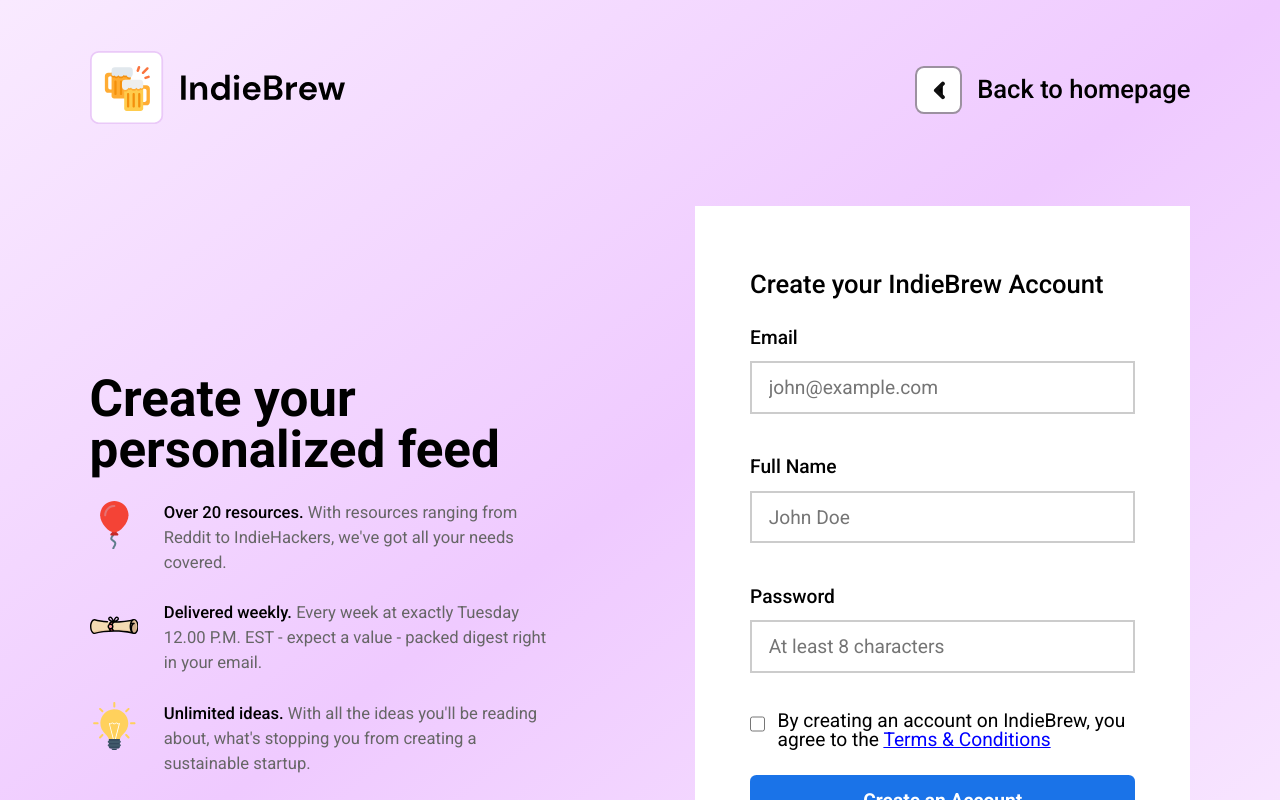
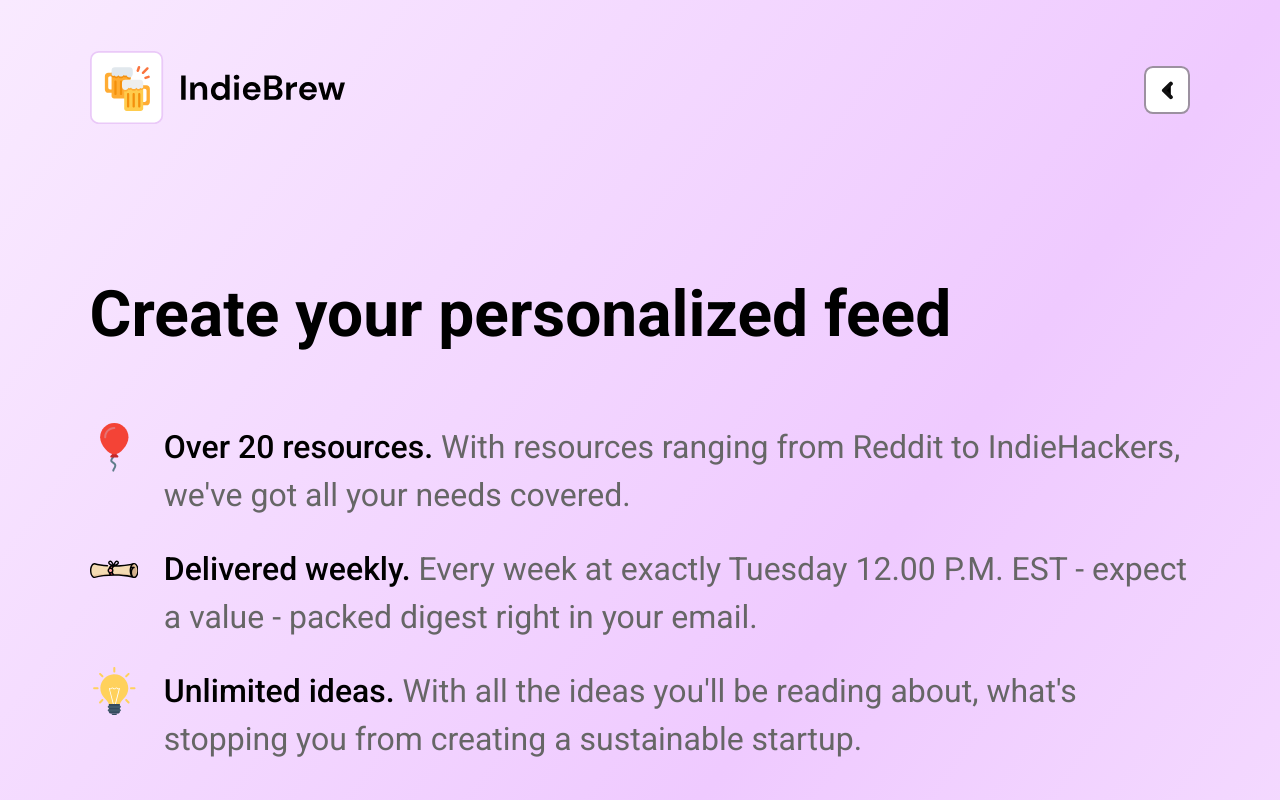
Before and after one commit to nvhoang2001/indie-brew-page, a React (Create React App) app: page /sign-up in a window 1280 px wide. Shown: the top 800 px of the page. Built offline with nearby package versions, Linux system fonts and the light colour scheme.

Commit message:
adjust style for all components in sign-up page

```diff
--- a/src/components/CustomInput/CustomInput.scss
+++ b/src/components/CustomInput/CustomInput.scss
@@ -30,3 +30,32 @@ $input-border: #ccc;
 input[type="text"] {
 	appearance: text;
 }
+
+@media only screen and (max-device-width: $ipad-landscape-screen-max) {
+	.custom-input {
+		&__label,
+		&__input {
+			font-size: $ipad-font;
+		}
+	}
+}
+
+// Query for landscape phone
+@media only screen and (max-device-width: $phone-landscape-screen-max) and (orientation: landscape) {
+	.custom-input {
+		&__label,
+		&__input {
+			font-size: $phone-landscape-font;
+		}
+	}
+}
+
+// Query for portrait phone
+@media only screen and (max-device-width: $phone-portrait-screen-max) and (orientation: portrait) {
+	.custom-input {
+		&__label,
+		&__input {
+			font-size: $phone-portrait-font;
+		}
+	}
+}
--- a/src/components/Positive/Positive.component.jsx
+++ b/src/components/Positive/Positive.component.jsx
@@ -1,8 +1,9 @@
-import "./Positive.scss";
+import PositiveDetail from "../PositiveDetail/PositiveDetail.component";
+
 import { ReactComponent as balloon } from "../../Assets/balloon.svg";
 import { ReactComponent as lightbulb } from "../../Assets/lightbulb.svg";
 import { ReactComponent as parchment } from "../../Assets/parchment.svg";
-import PositiveDetail from "../PositiveDetail/PositiveDetail.component";
+import "./Positive.scss";
 
 const details = [
 	{
--- a/src/components/Positive/Positive.scss
+++ b/src/components/Positive/Positive.scss
@@ -1,3 +1,22 @@
+@import "../../global.scss";
+
+@mixin mobile-positive($selector, $font-size) {
+	#{$selector} {
+		&__title {
+			margin-bottom: 3rem;
+			font-size: 2 * $font-size;
+		}
+
+		&-detail {
+			&__text {
+				> p {
+					font-size: $font-size;
+				}
+			}
+		}
+	}
+}
+
 .positive {
 	margin-top: 3rem;
 	width: 42.5%;
@@ -7,3 +26,33 @@
 		margin-bottom: 1rem;
 	}
 }
+
+@media only screen and (max-device-width: $ipad-landscape-screen-max) {
+	.positive {
+		width: 100%;
+
+		margin-bottom: 2rem;
+
+		&__title {
+			font-size: 2 * $ipad-font;
+		}
+
+		&-detail {
+			&__text {
+				> p {
+					font-size: 1.2 * $ipad-font;
+				}
+			}
+		}
+	}
+}
+
+// Query for landscape phone
+@media only screen and (max-device-width: $phone-landscape-screen-max) and (orientation: landscape) {
+	@include mobile-positive(".positive", $phone-landscape-font);
+}
+
+// Query for portrait phone
+@media only screen and (max-device-width: $phone-portrait-screen-max) and (orientation: portrait) {
+	@include mobile-positive(".positive", $phone-portrait-font);
+}
--- a/src/components/ReturnHomepage/ReturnHomepage.jsx
+++ b/src/components/ReturnHomepage/ReturnHomepage.jsx
@@ -1,15 +1,26 @@
+import { useMediaQuery } from "react-responsive";
 import { ReactComponent as BackArrow } from "../../Assets/Back Arrow.svg";
 
 import "./ReturnHomepage.scss";
 
+const phoneLanscapeMaxWidth = 800;
+const phonePortraitMaxWidth = 420;
+
+const landcapePhoneQuery = { maxDeviceWidth: phoneLanscapeMaxWidth, orientation: "landscape" };
+const portraitPhoneQuery = { maxDeviceWidth: phonePortraitMaxWidth, orientation: "portrait" };
+
 const ReturnHomepage = () => {
+	const isLanscapeMobile = useMediaQuery(landcapePhoneQuery);
+	const isPortraitMobile = useMediaQuery(portraitPhoneQuery);
+	const isMobile = isLanscapeMobile || isPortraitMobile;
+
 	return (
 		<div className="ReturnHomepage">
 			<div className="ReturnHomepage__svg">
 				<BackArrow />
 			</div>
 
-			<span className="ReturnHomepage__text">Back to homepage</span>
+			{!isMobile && <span className="ReturnHomepage__text">Back to homepage</span>}
 		</div>
 	);
 };
--- a/src/components/ReturnHomepage/ReturnHomepage.scss
+++ b/src/components/ReturnHomepage/ReturnHomepage.scss
@@ -1,3 +1,5 @@
+@import "../../global.scss";
+
 $arrow-background: white;
 $arrow-padding: 0.5rem 0.6rem;
 
@@ -26,3 +28,25 @@ $arrow-padding: 0.5rem 0.6rem;
 		font-weight: 500;
 	}
 }
+
+@media only screen and (max-device-width: $ipad-landscape-screen-max) {
+	.ReturnHomepage {
+		&__text {
+			font-size: $ipad-font;
+		}
+	}
+}
+
+// Query for landscape phone
+@media only screen and (max-device-width: $phone-landscape-screen-max) and (orientation: landscape) {
+	.ReturnHomepage {
+		justify-content: flex-end;
+	}
+}
+
+// Query for portrait phone
+@media only screen and (max-device-width: $phone-portrait-screen-max) and (orientation: portrait) {
+	.ReturnHomepage {
+		justify-content: flex-end;
+	}
+}
--- a/src/page/SignUp.scss
+++ b/src/page/SignUp.scss
@@ -30,3 +30,12 @@ body.active {
 		margin: 3rem 0;
 	}
 }
+
+@media only screen and (max-device-width: $ipad-landscape-screen-max) {
+	.sign-up {
+		&__main {
+			flex-direction: column;
+			justify-content: flex-start;
+		}
+	}
+}
--- a/src/sections/SignUpForm/SignUpForm.scss
+++ b/src/sections/SignUpForm/SignUpForm.scss
@@ -4,6 +4,38 @@ $box-size: 1rem;
 
 $main-background: white;
 
+@mixin mobile-sign-up-form($selector, $font-size, $orientation: "landscape") {
+	#{$selector} {
+		&__title {
+			font-size: 1.5 * $font-size;
+		}
+
+		&__checkbox {
+			input,
+			label,
+			a {
+				font-size: $font-size;
+			}
+			@if $orientation != "landscape" {
+				$box-size: 2rem;
+				input {
+					width: $box-size;
+					height: $box-size;
+				}
+			}
+		}
+
+		&__btn {
+			padding-top: 1.25rem;
+			padding-bottom: 1.25rem;
+			font-size: $font-size;
+		}
+	}
+
+	.error-text {
+		font-size: 0.75 * $font-size;
+	}
+}
 .sign-up-form {
 	width: 45%;
 	background: $main-background;
@@ -48,3 +80,35 @@ $main-background: white;
 input[type="checkbox"] {
 	appearance: checkbox;
 }
+
+@media only screen and (max-device-width: $ipad-landscape-screen-max) {
+	.sign-up-form {
+		width: 100%;
+
+		&__checkbox {
+			input,
+			label,
+			a {
+				font-size: $ipad-font;
+			}
+		}
+
+		&__btn {
+			font-size: $ipad-font;
+		}
+	}
+
+	.error-text {
+		font-size: 0.75rem;
+	}
+}
+
+// Query for landscape phone
+@media only screen and (max-device-width: $phone-landscape-screen-max) and (orientation: landscape) {
+	@include mobile-sign-up-form(".sign-up-form", $phone-landscape-font);
+}
+
+// Query for portrait phone
+@media only screen and (max-device-width: $phone-portrait-screen-max) and (orientation: portrait) {
+	@include mobile-sign-up-form(".sign-up-form", $phone-portrait-font, "portrait");
+}
```
Also changed, not shown: src/page/SignUp.jsx (+6 -3 lines).
